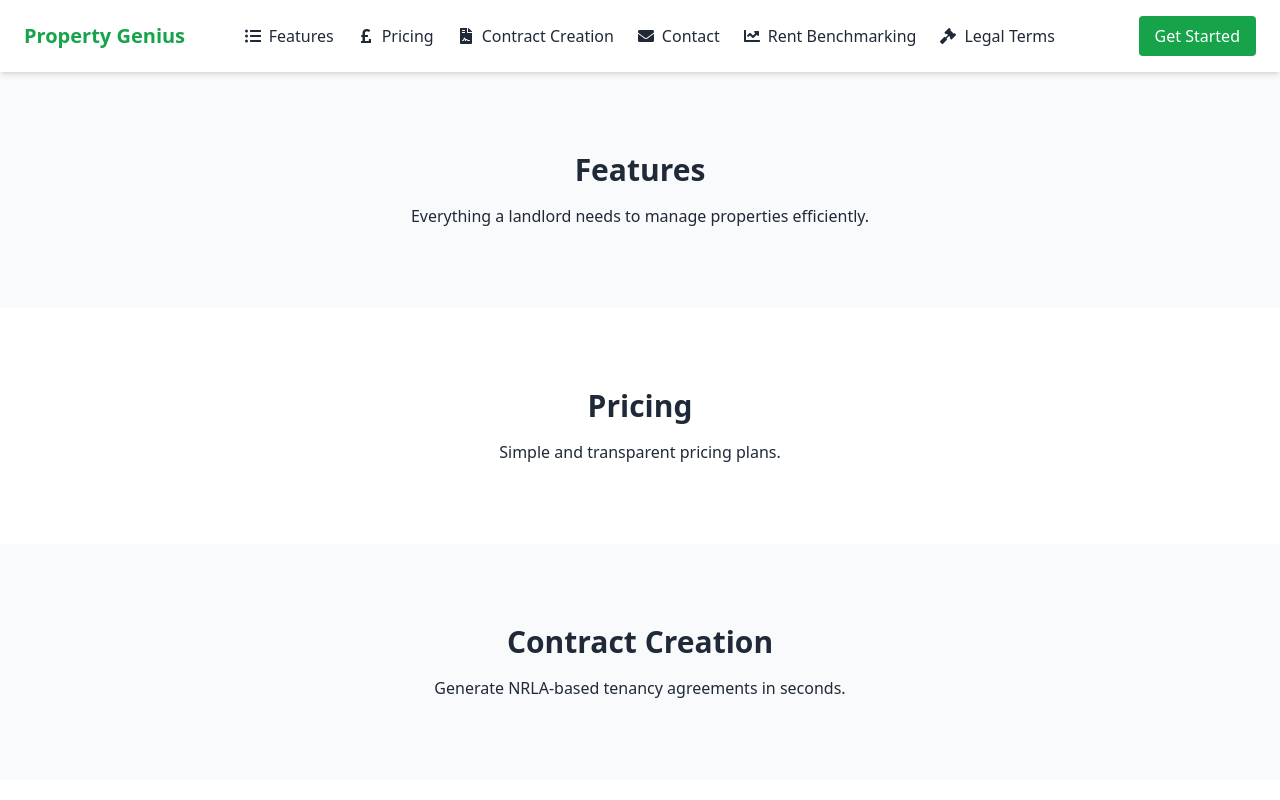
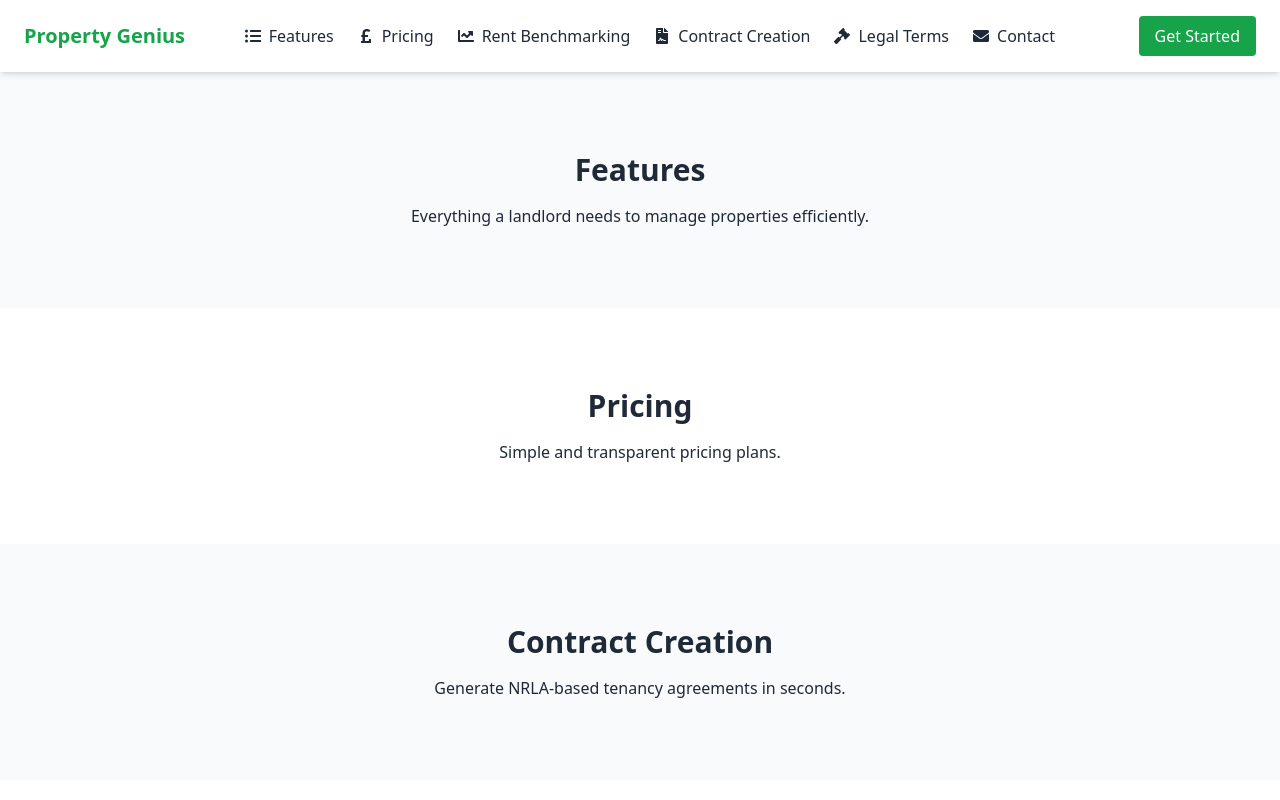
Before and after one commit to propertygenius/propertygenius-frontend, a React (Create React App) app: page / in a window 1280 px wide. Shown: the top 800 px of the page. Built offline with nearby package versions, Linux system fonts and the light colour scheme.

Commit message:
nav bar edit

```diff
--- a/src/LandingPage.jsx
+++ b/src/LandingPage.jsx
@@ -18,18 +18,18 @@ export default function LandingPage() {
             <a href="#pricing" className="hover:text-green-600 font-medium flex items-center gap-2">
               <FaPoundSign /> Pricing
             </a>
+            <Link to="/rent-benchmarking" className="hover:text-green-600 font-medium flex items-center gap-2">
+              <FaChartLine /> Rent Benchmarking
+            </Link>
             <a href="#contract" className="hover:text-green-600 font-medium flex items-center gap-2">
               <FaFileContract /> Contract Creation
             </a>
+            <Link to="/legal-terms" className="hover:text-green-600 font-medium flex items-center gap-2">
+              <FaGavel /> Legal Terms
+            </Link>
             <a href="#contact" className="hover:text-green-600 font-medium flex items-center gap-2">
               <FaEnvelope /> Contact
             </a>
-            <Link to="/rent-benchmarking" className="hover:text-green-600 font-medium flex items-center gap-2">
-              <FaChartLine /> Rent Benchmarking
-            </Link>
-            <Link to="/legal-terms" className="hover:text-green-600 font-medium flex items-center gap-2">
-              <FaGavel /> Legal Terms
-            </Link>
           </nav>
 
           <button className="ml-6 px-4 py-2 bg-green-600 text-white rounded hover:bg-green-700 hidden md:block">
```
